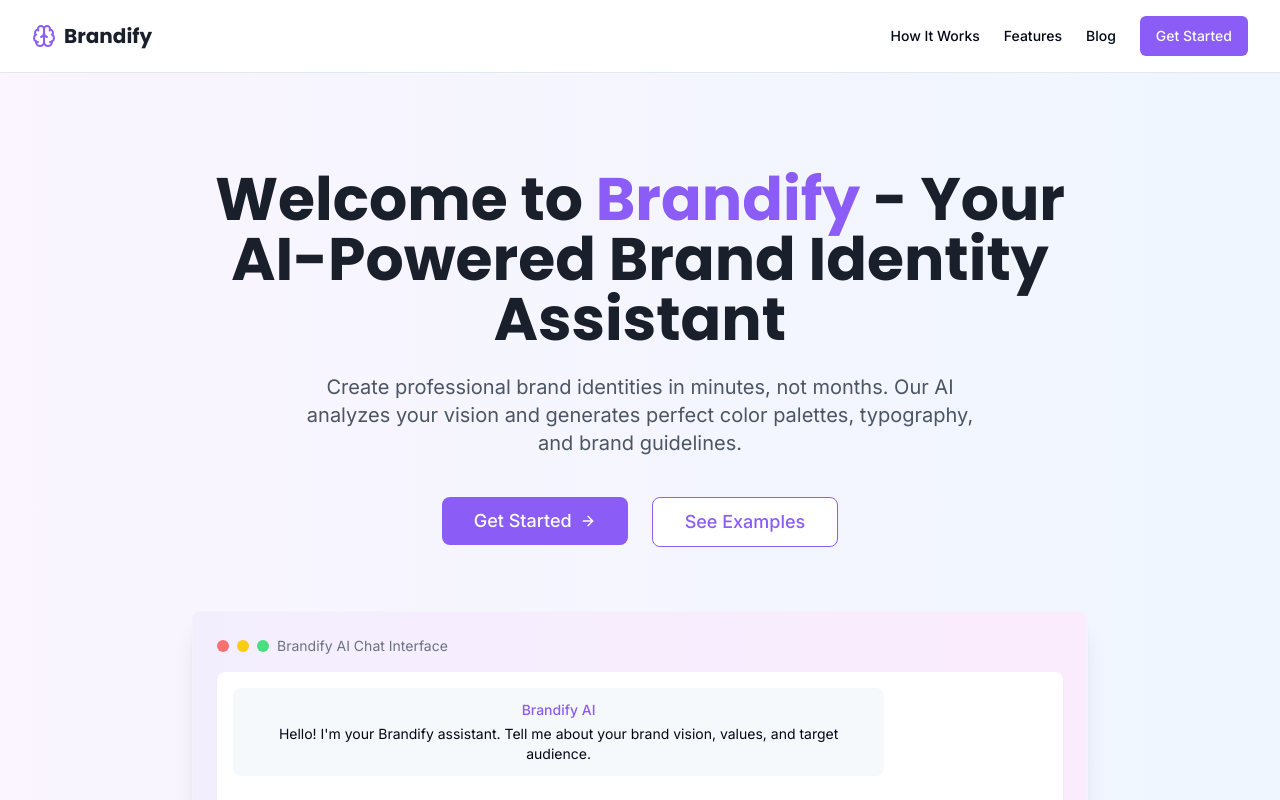
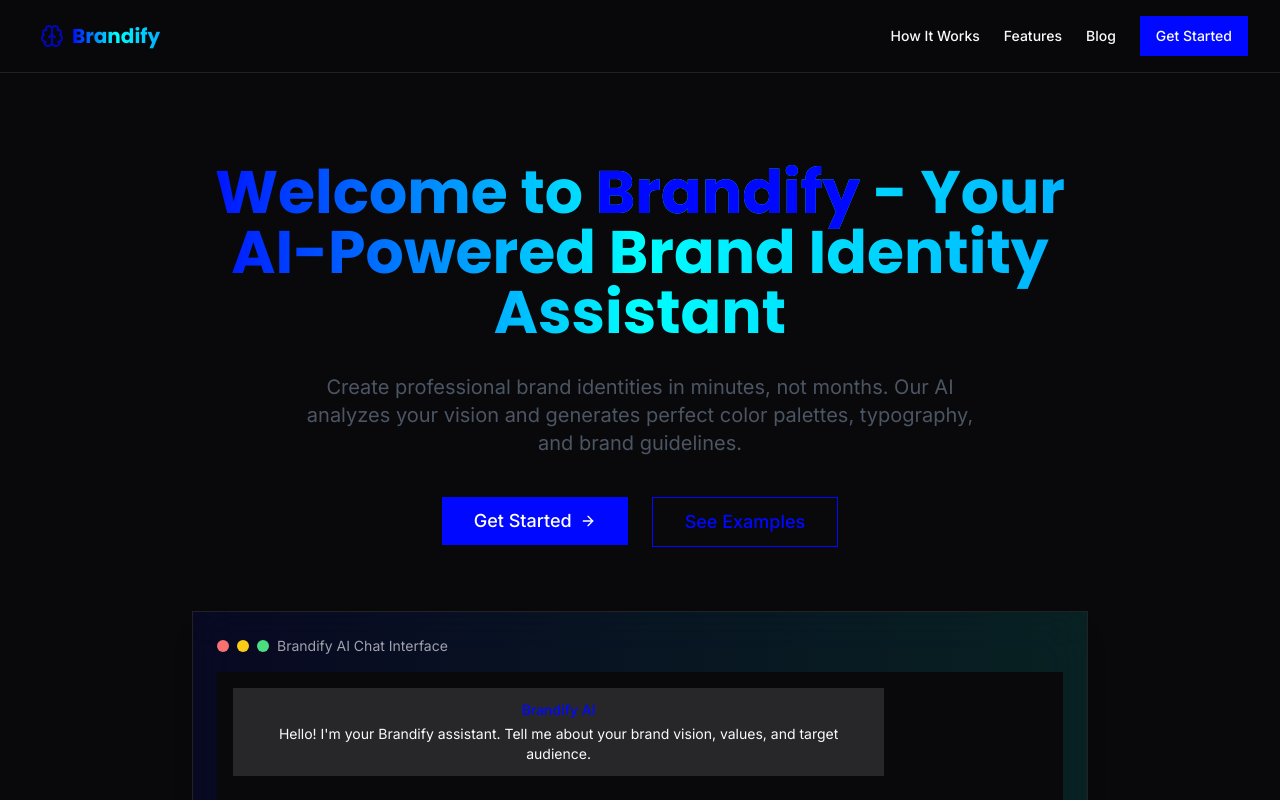
Before and after one commit to Shrikantlala24/Brandify, a React (Vite) app: page / in a window 1280 px wide. Shown: the top 800 px of the page. Built offline with nearby package versions, Linux system fonts and the light colour scheme.

Commit message:
Refactor: Improve UI with animations and colors
- Implemented dark theme.
- Added micro-animations and hover effects.
- Updated color scheme to use blue, teal, and light blue.

```diff
--- a/src/App.tsx
+++ b/src/App.tsx
@@ -5,11 +5,13 @@ import { QueryClient, QueryClientProvider } from "@tanstack/react-query";
 import { BrowserRouter, Routes, Route } from "react-router-dom";
 import Index from "./pages/Index";
 import NotFound from "./pages/NotFound";
+import { ThemeProvider } from "next-themes";
 
 const queryClient = new QueryClient();
 
 const App = () => (
   <QueryClientProvider client={queryClient}>
+    <ThemeProvider defaultTheme="dark" enableSystem={true}>
       <TooltipProvider>
         <Toaster />
         <Sonner />
@@ -21,6 +23,7 @@ const App = () => (
           </Routes>
         </BrowserRouter>
       </TooltipProvider>
+    </ThemeProvider>
   </QueryClientProvider>
 );
 
--- a/src/components/Hero.tsx
+++ b/src/components/Hero.tsx
@@ -1,50 +1,50 @@
-
 import { Button } from "@/components/ui/button";
 import { ArrowRight } from "lucide-react";
 
 const Hero = () => {
   return (
-    <section className="w-full py-16 md:py-24 bg-gradient-to-r from-purple-50 to-blue-50">
+    <section className="w-full py-16 md:py-24 bg-gradient-to-r from-background via-background/95 to-background/90">
       <div className="container flex flex-col items-center text-center">
-        <h1 className="text-4xl md:text-6xl font-display font-bold text-brandify-dark max-w-4xl mx-auto leading-tight">
-          Welcome to <span className="text-brandify-primary">Brandify</span> - Your AI-Powered Brand Identity Assistant
+        <h1 className="text-4xl md:text-6xl font-display font-bold text-gradient max-w-4xl mx-auto leading-tight animate-float">
+          Welcome to <span className="text-primary">Brandify</span> - Your AI-Powered Brand Identity Assistant
         </h1>
         <p className="mt-6 text-lg md:text-xl text-gray-600 max-w-2xl mx-auto">
           Create professional brand identities in minutes, not months. Our AI analyzes your vision and generates perfect color palettes, typography, and brand guidelines.
         </p>
+
         <div className="mt-10 flex flex-col sm:flex-row gap-4 sm:gap-6">
-          <Button className="bg-brandify-primary hover:bg-brandify-primary/90 text-white font-medium px-8 py-6 rounded-lg text-lg flex items-center gap-2">
+          <Button className="bg-primary hover:bg-primary/90 text-white font-medium px-8 py-6 rounded-lg text-lg flex items-center gap-2 hover-lift hover:shadow-primary/20">
             Get Started <ArrowRight className="h-5 w-5" />
           </Button>
-          <Button variant="outline" className="border-brandify-primary text-brandify-primary hover:bg-brandify-primary/10 px-8 py-6 rounded-lg text-lg">
+          <Button variant="outline" className="border-primary text-primary hover:bg-primary/10 px-8 py-6 rounded-lg text-lg hover-lift">
             See Examples
           </Button>
         </div>
 
-        <div className="mt-16 w-full max-w-4xl mx-auto bg-white rounded-lg shadow-xl overflow-hidden border border-gray-100">
-          <div className="p-6 bg-gradient-to-r from-brandify-primary/10 to-brandify-secondary/10">
+        <div className="mt-16 w-full max-w-4xl mx-auto bg-card/50 rounded-lg shadow-xl overflow-hidden border border-white/10 backdrop-blur-xl hover-glow">
+          <div className="p-6 bg-gradient-to-r from-primary/10 to-secondary/10">
             <div className="flex items-center space-x-2 mb-4">
               <div className="w-3 h-3 rounded-full bg-red-400"></div>
               <div className="w-3 h-3 rounded-full bg-yellow-400"></div>
               <div className="w-3 h-3 rounded-full bg-green-400"></div>
-              <div className="ml-4 text-sm text-gray-500">Brandify AI Chat Interface</div>
+              <div className="ml-4 text-sm text-muted-foreground">Brandify AI Chat Interface</div>
             </div>
-            <div className="bg-white rounded-lg p-4 shadow-sm">
+            <div className="bg-card rounded-lg p-4 shadow-sm">
               <div className="flex mb-6">
-                <div className="bg-brandify-light rounded-lg p-3 max-w-[80%]">
-                  <p className="text-sm font-medium text-brandify-primary mb-1">Brandify AI</p>
+                <div className="bg-muted rounded-lg p-3 max-w-[80%]">
+                  <p className="text-sm font-medium text-primary mb-1">Brandify AI</p>
                   <p className="text-sm">Hello! I'm your Brandify assistant. Tell me about your brand vision, values, and target audience.</p>
                 </div>
               </div>
               <div className="flex justify-end mb-6">
-                <div className="bg-gray-100 rounded-lg p-3 max-w-[80%]">
-                  <p className="text-sm font-medium text-gray-700 mb-1">You</p>
+                <div className="bg-input rounded-lg p-3 max-w-[80%]">
+                  <p className="text-sm font-medium text-foreground mb-1">You</p>
                   <p className="text-sm">I'm creating a sustainable fitness app for young professionals. Our values are: wellness, sustainability, and community.</p>
                 </div>
               </div>
               <div className="flex mb-6">
-                <div className="bg-brandify-light rounded-lg p-3 max-w-[80%]">
-                  <p className="text-sm font-medium text-brandify-primary mb-1">Brandify AI</p>
+                <div className="bg-muted rounded-lg p-3 max-w-[80%]">
+                  <p className="text-sm font-medium text-primary mb-1">Brandify AI</p>
                   <p className="text-sm">Thanks! Based on your input, I'm generating a brand palette that balances energetic fitness elements with sustainable, earth-friendly tones.</p>
                 </div>
               </div>
--- a/src/components/Navbar.tsx
+++ b/src/components/Navbar.tsx
@@ -1,4 +1,3 @@
-
 import { Button } from "@/components/ui/button";
 import { Brain, Menu, X } from "lucide-react";
 import { useState } from "react";
@@ -7,25 +6,25 @@ const Navbar = () => {
   const [isMenuOpen, setIsMenuOpen] = useState(false);
 
   return (
-    <nav className="w-full border-b py-4 bg-white sticky top-0 z-50">
+    <nav className="w-full border-b border-white/10 py-4 bg-background/80 backdrop-blur-xl sticky top-0 z-50">
       <div className="container flex justify-between items-center">
-        <div className="flex items-center space-x-2">
-          <Brain className="h-6 w-6 text-brandify-primary" />
-          <span className="font-display font-bold text-xl text-brandify-dark">Brandify</span>
+        <div className="flex items-center space-x-2 hover-glow rounded-lg px-2 py-1">
+          <Brain className="h-6 w-6 text-primary animate-pulse-slow" />
+          <span className="font-display font-bold text-xl text-gradient">Brandify</span>
         </div>
 
         {/* Desktop navigation */}
         <div className="hidden md:flex items-center space-x-6">
-          <a href="#how-it-works" className="text-sm font-medium hover:text-brandify-primary transition-colors">
+          <a href="#how-it-works" className="text-sm font-medium hover:text-primary transition-colors relative after:absolute after:bottom-0 after:left-0 after:w-full after:h-0.5 after:bg-primary after:scale-x-0 hover:after:scale-x-100 after:transition-transform after:duration-300">
             How It Works
           </a>
-          <a href="#features" className="text-sm font-medium hover:text-brandify-primary transition-colors">
+          <a href="#features" className="text-sm font-medium hover:text-primary transition-colors relative after:absolute after:bottom-0 after:left-0 after:w-full after:h-0.5 after:bg-primary after:scale-x-0 hover:after:scale-x-100 after:transition-transform after:duration-300">
             Features
           </a>
-          <a href="#blog" className="text-sm font-medium hover:text-brandify-primary transition-colors">
+          <a href="#blog" className="text-sm font-medium hover:text-primary transition-colors relative after:absolute after:bottom-0 after:left-0 after:w-full after:h-0.5 after:bg-primary after:scale-x-0 hover:after:scale-x-100 after:transition-transform after:duration-300">
             Blog
           </a>
-          <Button className="bg-brandify-primary hover:bg-brandify-primary/90">
+          <Button className="bg-primary hover:bg-primary/90 hover-lift">
             Get Started
           </Button>
         </div>
--- a/src/index.css
+++ b/src/index.css
@@ -4,89 +4,68 @@
 
 @layer base {
   :root {
-    --background: 0 0% 100%;
-    --foreground: 222.2 84% 4.9%;
-
-    --card: 0 0% 100%;
-    --card-foreground: 222.2 84% 4.9%;
-
-    --popover: 0 0% 100%;
-    --popover-foreground: 222.2 84% 4.9%;
-
-    --primary: 222.2 47.4% 11.2%;
-    --primary-foreground: 210 40% 98%;
-
-    --secondary: 210 40% 96.1%;
-    --secondary-foreground: 222.2 47.4% 11.2%;
-
-    --muted: 210 40% 96.1%;
-    --muted-foreground: 215.4 16.3% 46.9%;
-
-    --accent: 210 40% 96.1%;
-    --accent-foreground: 222.2 47.4% 11.2%;
-
-    --destructive: 0 84.2% 60.2%;
-    --destructive-foreground: 210 40% 98%;
-
-    --border: 214.3 31.8% 91.4%;
-    --input: 214.3 31.8% 91.4%;
-    --ring: 222.2 84% 4.9%;
-
-    --radius: 0.5rem;
-
-    --sidebar-background: 0 0% 98%;
-
-    --sidebar-foreground: 240 5.3% 26.1%;
-
-    --sidebar-primary: 240 5.9% 10%;
-
-    --sidebar-primary-foreground: 0 0% 98%;
-
-    --sidebar-accent: 240 4.8% 95.9%;
-
-    --sidebar-accent-foreground: 240 5.9% 10%;
-
-    --sidebar-border: 220 13% 91%;
-
-    --sidebar-ring: 217.2 91.2% 59.8%;
+    --background: 240 10% 3.9%;
+    --foreground: 0 0% 98%;
+    --card: 240 10% 3.9%;
+    --card-foreground: 0 0% 98%;
+    --popover: 240 10% 3.9%;
+    --popover-foreground: 0 0% 98%;
+    --primary: 238 100% 50%;
+    --primary-foreground: 0 0% 98%;
+    --secondary: 180 100% 50%;
+    --secondary-foreground: 0 0% 98%;
+    --accent: 199 100% 50%;
+    --accent-foreground: 0 0% 98%;
+    --muted: 240 3.7% 15.9%;
+    --muted-foreground: 240 5% 64.9%;
+    --destructive: 0 62.8% 30.6%;
+    --destructive-foreground: 0 0% 98%;
+    --border: 240 3.7% 15.9%;
+    --input: 240 3.7% 15.9%;
+    --ring: 238 100% 50%;
   }
 
-  .dark {
-    --background: 222.2 84% 4.9%;
-    --foreground: 210 40% 98%;
+  * {
+    @apply border-border selection:bg-primary/20 selection:text-white;
+  }
 
-    --card: 222.2 84% 4.9%;
-    --card-foreground: 210 40% 98%;
+  body {
+    @apply bg-background text-foreground antialiased overflow-x-hidden;
+  }
 
-    --popover: 222.2 84% 4.9%;
-    --popover-foreground: 210 40% 98%;
+  html {
+    @apply scroll-smooth;
+  }
+}
 
-    --primary: 210 40% 98%;
-    --primary-foreground: 222.2 47.4% 11.2%;
+@layer utilities {
+  .animate-float {
+    animation: float 3s ease-in-out infinite;
+  }
 
-    --secondary: 217.2 32.6% 17.5%;
-    --secondary-foreground: 210 40% 98%;
+  .animate-pulse-slow {
+    animation: pulse 4s cubic-bezier(0.4, 0, 0.6, 1) infinite;
+  }
 
-    --muted: 217.2 32.6% 17.5%;
-    --muted-foreground: 215 20.2% 65.1%;
+  .hover-lift {
+    @apply transition-transform duration-300 hover:-translate-y-1 hover:shadow-lg;
+  }
 
-    --accent: 217.2 32.6% 17.5%;
-    --accent-foreground: 210 40% 98%;
+  .hover-glow {
+    @apply transition-all duration-300 hover:shadow-[0_0_15px] hover:shadow-primary/40;
+  }
 
-    --destructive: 0 62.8% 30.6%;
-    --destructive-foreground: 210 40% 98%;
+  .text-gradient {
+    @apply bg-gradient-to-r from-primary via-secondary to-accent bg-clip-text text-transparent;
+  }
+}
 
-    --border: 217.2 32.6% 17.5%;
-    --input: 217.2 32.6% 17.5%;
-    --ring: 212.7 26.8% 83.9%;
-    --sidebar-background: 240 5.9% 10%;
-    --sidebar-foreground: 240 4.8% 95.9%;
-    --sidebar-primary: 224.3 76.3% 48%;
-    --sidebar-primary-foreground: 0 0% 100%;
-    --sidebar-accent: 240 3.7% 15.9%;
-    --sidebar-accent-foreground: 240 4.8% 95.9%;
-    --sidebar-border: 240 3.7% 15.9%;
-    --sidebar-ring: 217.2 91.2% 59.8%;
+@keyframes float {
+  0%, 100% {
+    transform: translateY(0);
+  }
+  50% {
+    transform: translateY(-10px);
   }
 }
 
```
Also changed, not shown: tailwind.config.ts (+19 -14 lines). Lines whose indentation alone changed are shown as unchanged.
